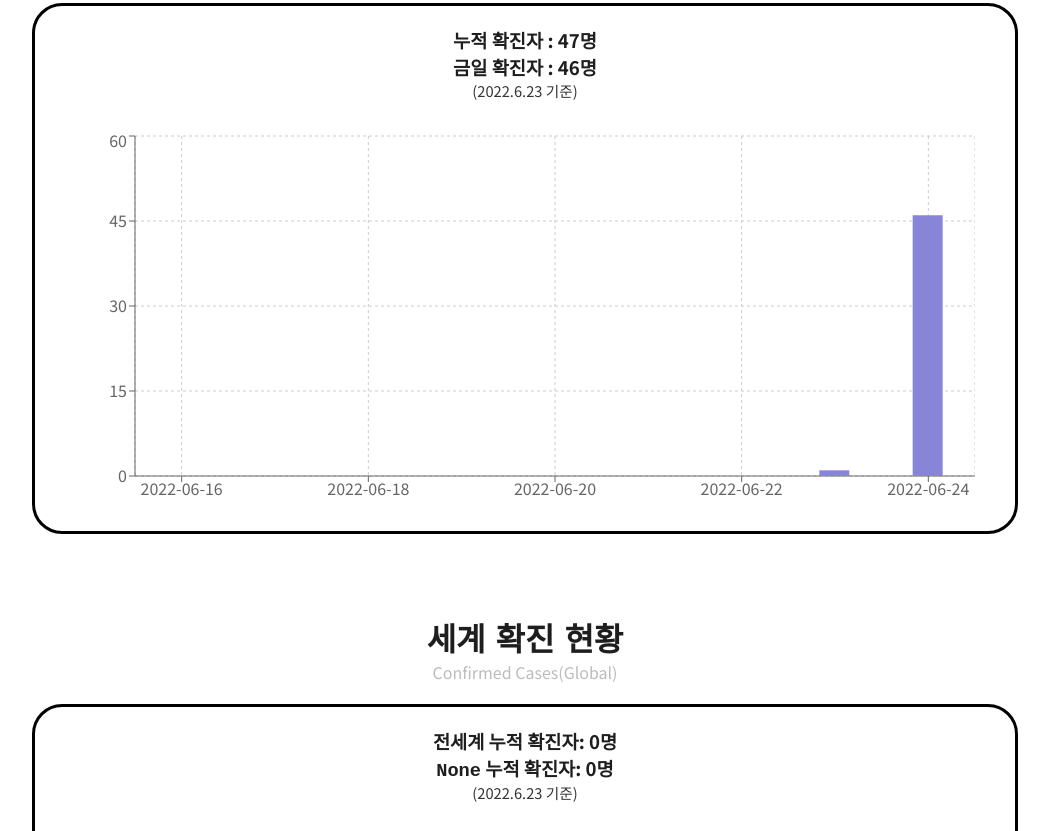
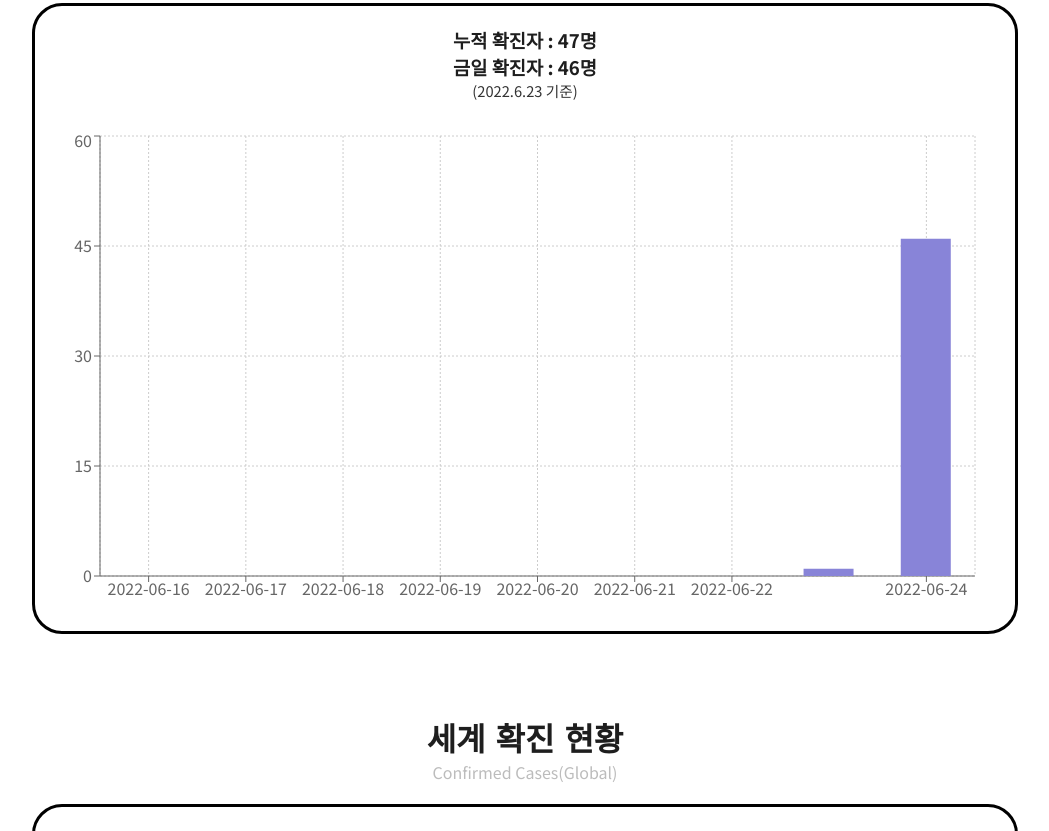
Before and after one commit to HarenKei/DUC_Monkeypox, a React (Create React App) app: page / in a window 1280 px wide. Shown: the part 480-1311 px from the top of the page, without its empty margins (115-1164 px from the left). Built offline with nearby package versions, Linux system fonts and the light colour scheme; a web font is replaced by a local one.

Commit message:
Updated Graph Components

```diff
--- a/src/App.css
+++ b/src/App.css
@@ -1,5 +1,8 @@
 *{
     overflow-x:hidden;
     margin:0 auto;
+    padding:0;
+    border:0;
+    outline:none;
     user-select:none;
 }
--- a/src/Components/Graph/Graph.css
+++ b/src/Components/Graph/Graph.css
@@ -0,0 +1,3 @@
+#graph svg{
+    display:block;
+}
--- a/src/Components/Graph/Graph.js
+++ b/src/Components/Graph/Graph.js
@@ -8,31 +8,30 @@ import {
     Tooltip
 } from "recharts";
 import testData from '../../testData.json';
-
-
+import "./Graph.css";
 
 const Graph = () => {
     return(
-          <div>
+        <div id="graph">
             <BarChart
-                    width={900}
-                    height={400}
+                width={970}
+                height={500}
                 data={ testData }
                 margin={{
                     top: 5,
-                        right: 0,
-                        left: 0,
-                        bottom: 25
-                    }}
-                >
-                <CartesianGrid strokeDasharray="3 3" />
-                <XAxis dataKey="name" />
-                <YAxis />
-                <Tooltip />
+                    bottom: 25,
+                    right: 35
+                }
+            }>
+            <CartesianGrid strokeDasharray="2" />
+            <XAxis dataKey="name"/>
+            <YAxis/>
+            <Tooltip/>
             <Bar
+                name="확진자 수"
                 dataKey="count"
                 fill="#8884d8"
-                  barSize={30}
+                barSize={50}
             />
             </BarChart>
         </div>
```
Lines whose indentation alone changed are shown as unchanged.
